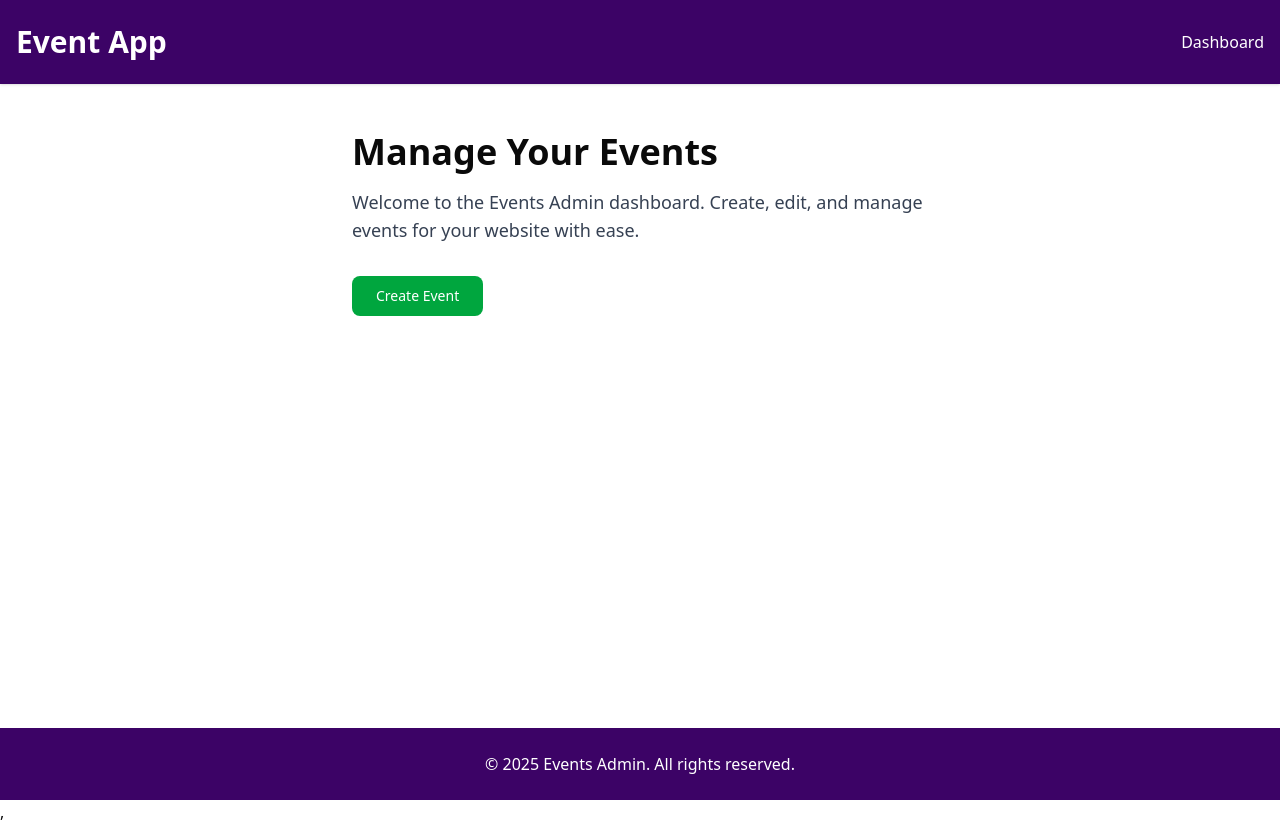
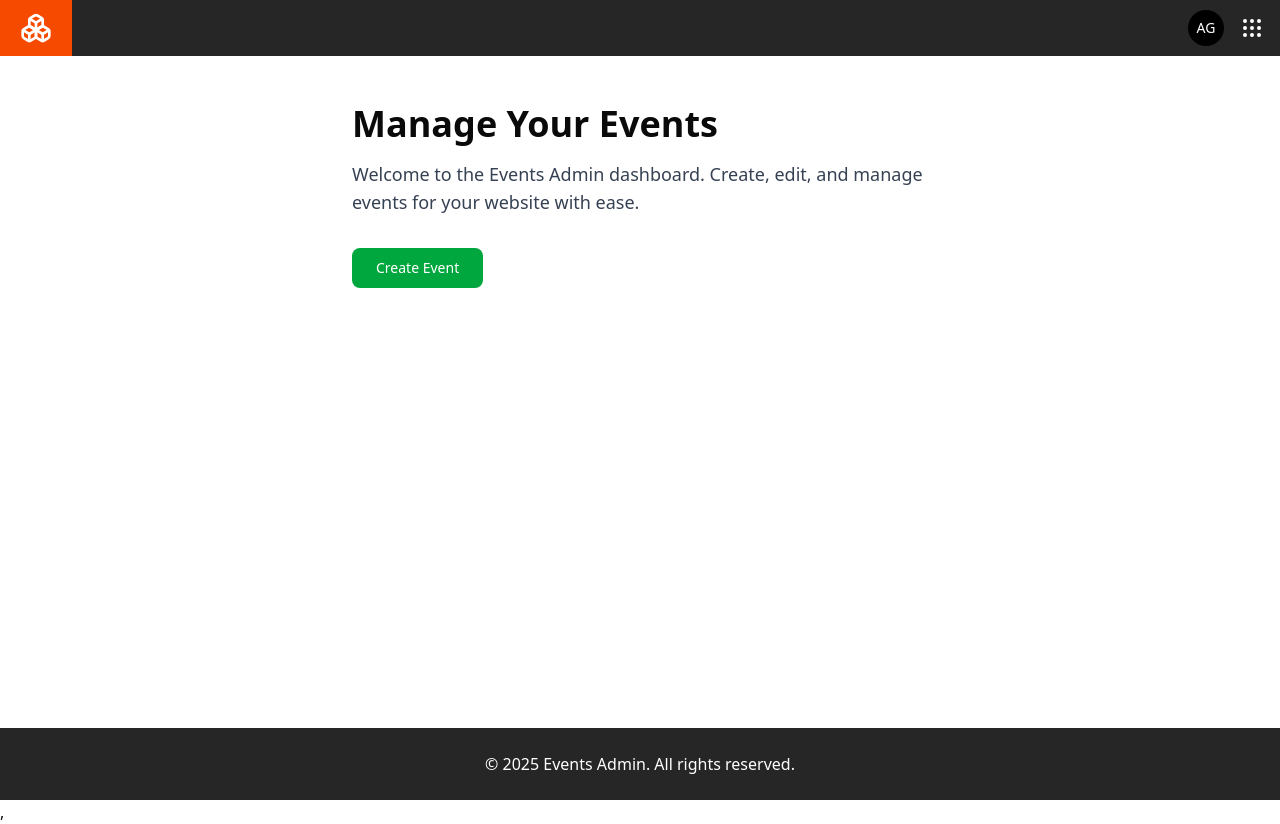
Before and after one commit to andrewgilliland/events-app, a React (Vite) app: page / in a window 1280 px wide. Built offline with nearby package versions, Linux system fonts and the light colour scheme.

Commit message:
feat: adds Popover and updates Header

```diff
--- a/package.json
+++ b/package.json
@@ -10,6 +10,7 @@
     "preview": "vite preview"
   },
   "dependencies": {
+    "@radix-ui/react-popover": "^1.1.15",
     "@radix-ui/react-slot": "^1.2.3",
     "@tailwindcss/vite": "^4.1.14",
     "class-variance-authority": "^0.7.1",
--- a/src/components/Footer.tsx
+++ b/src/components/Footer.tsx
@@ -1,6 +1,6 @@
 function Footer() {
   return (
-    <footer className="bg-primary  py-6 mt-12">
+    <footer className="bg-neutral-800 py-6 mt-12">
       <div className="container mx-auto px-4 text-center text-white">
         &copy; {new Date().getFullYear()} Events Admin. All rights reserved.
       </div>
--- a/src/components/Header.tsx
+++ b/src/components/Header.tsx
@@ -1,14 +1,51 @@
 import { Link } from "react-router";
+import { Boxes, Grip } from "lucide-react";
+import { Button } from "@/components/ui/button";
+import {
+  Popover,
+  PopoverContent,
+  PopoverTrigger,
+} from "@/components/ui/popover";
 
 function Header() {
   return (
-    <header className="bg-primary text-white py-6 shadow">
-      <div className="container mx-auto px-4 flex justify-between items-center">
-        <h1 className="text-3xl font-bold">
-          <Link to="/">Event App</Link>
-        </h1>
-        <nav className="flex gap-4">
-          <Link to="/dashboard">Dashboard</Link>
+    <header className="bg-neutral-800 text-white ">
+      <div className="flex justify-between items-center">
+        <div className="bg-primary px-5 py-3">
+          <Link to="/">
+            <Boxes className="h-8 w-8" />
+          </Link>
+        </div>
+        <nav className="flex items-center gap-4 mr-4">
+          <Popover>
+            <PopoverTrigger asChild>
+              <Button variant="avatar">AG</Button>
+            </PopoverTrigger>
+            <PopoverContent className="w-80 shadow-none border border-black">
+              <div className="grid gap-4">
+                <div className="space-y-2">
+                  <h4 className="leading-none font-medium">User</h4>
+                  <p className="text-muted-foreground text-sm">Admin User</p>
+                </div>
+                <Button variant="black" size="sm" className="w-full">
+                  Sign Out
+                </Button>
+              </div>
+            </PopoverContent>
+          </Popover>
+
+          <Popover>
+            <PopoverTrigger asChild>
+              <Grip className="h-6 w-6" />
+            </PopoverTrigger>
+            <PopoverContent className="w-80 shadow-none border border-black">
+              <div className="grid gap-4">
+                <div className="space-y-2">
+                  <h4 className="leading-none font-medium">App Settings</h4>
+                </div>
+              </div>
+            </PopoverContent>
+          </Popover>
         </nav>
       </div>
     </header>
--- a/src/components/ui/button.tsx
+++ b/src/components/ui/button.tsx
@@ -1,8 +1,8 @@
-import * as React from "react"
-import { Slot } from "@radix-ui/react-slot"
-import { cva, type VariantProps } from "class-variance-authority"
+import * as React from "react";
+import { Slot } from "@radix-ui/react-slot";
+import { cva, type VariantProps } from "class-variance-authority";
 
-import { cn } from "@/lib/utils"
+import { cn } from "@/lib/utils";
 
 const buttonVariants = cva(
   "inline-flex items-center justify-center gap-2 whitespace-nowrap rounded-md text-sm font-medium transition-all disabled:pointer-events-none disabled:opacity-50 [&_svg]:pointer-events-none [&_svg:not([class*='size-'])]:size-4 shrink-0 [&_svg]:shrink-0 outline-none focus-visible:border-ring focus-visible:ring-ring/50 focus-visible:ring-[3px] aria-invalid:ring-destructive/20 dark:aria-invalid:ring-destructive/40 aria-invalid:border-destructive",
@@ -19,12 +19,14 @@ const buttonVariants = cva(
         ghost:
           "hover:bg-accent hover:text-accent-foreground dark:hover:bg-accent/50",
         link: "text-primary underline-offset-4 hover:underline",
+        avatar: "rounded-full bg-black p-0.5 h-9 w-9",
+        black: "bg-black text-white hover:bg-black/90",
+        // icon: "bg-transparent hover:bg-accent hover:text-accent-foreground",
       },
       size: {
         default: "h-9 px-4 py-2 has-[>svg]:px-3",
         sm: "h-8 rounded-md gap-1.5 px-3 has-[>svg]:px-2.5",
         lg: "h-10 rounded-md px-6 has-[>svg]:px-4",
-        icon: "size-9",
       },
     },
     defaultVariants: {
@@ -32,7 +34,7 @@ const buttonVariants = cva(
       size: "default",
     },
   }
-)
+);
 
 function Button({
   className,
@@ -42,9 +44,9 @@ function Button({
   ...props
 }: React.ComponentProps<"button"> &
   VariantProps<typeof buttonVariants> & {
-    asChild?: boolean
+    asChild?: boolean;
   }) {
-  const Comp = asChild ? Slot : "button"
+  const Comp = asChild ? Slot : "button";
 
   return (
     <Comp
@@ -52,7 +54,7 @@ function Button({
       className={cn(buttonVariants({ variant, size, className }))}
       {...props}
     />
-  )
+  );
 }
 
-export { Button, buttonVariants }
+export { Button, buttonVariants };
--- /dev/null
+++ b/src/components/ui/popover.tsx
@@ -0,0 +1,48 @@
+"use client";
+
+import * as React from "react";
+import * as PopoverPrimitive from "@radix-ui/react-popover";
+
+import { cn } from "@/lib/utils";
+
+function Popover({
+  ...props
+}: React.ComponentProps<typeof PopoverPrimitive.Root>) {
+  return <PopoverPrimitive.Root data-slot="popover" {...props} />;
+}
+
+function PopoverTrigger({
+  ...props
+}: React.ComponentProps<typeof PopoverPrimitive.Trigger>) {
+  return <PopoverPrimitive.Trigger data-slot="popover-trigger" {...props} />;
+}
+
+function PopoverContent({
+  className,
+  align = "center",
+  sideOffset = 4,
+  ...props
+}: React.ComponentProps<typeof PopoverPrimitive.Content>) {
+  return (
+    <PopoverPrimitive.Portal>
+      <PopoverPrimitive.Content
+        data-slot="popover-content"
+        align={align}
+        sideOffset={sideOffset}
+        className={cn(
+          "bg-popover text-popover-foreground data-[state=open]:animate-in data-[state=closed]:animate-out data-[state=closed]:fade-out-0 data-[state=open]:fade-in-0 data-[state=closed]:zoom-out-95 data-[state=open]:zoom-in-95 data-[side=bottom]:slide-in-from-top-2 data-[side=left]:slide-in-from-right-2 data-[side=right]:slide-in-from-left-2 data-[side=top]:slide-in-from-bottom-2 z-50 w-72 origin-(--radix-popover-content-transform-origin) rounded-md border p-4 shadow-md outline-hidden",
+          className
+        )}
+        {...props}
+      />
+    </PopoverPrimitive.Portal>
+  );
+}
+
+function PopoverAnchor({
+  ...props
+}: React.ComponentProps<typeof PopoverPrimitive.Anchor>) {
+  return <PopoverPrimitive.Anchor data-slot="popover-anchor" {...props} />;
+}
+
+export { Popover, PopoverTrigger, PopoverContent, PopoverAnchor };
--- a/src/styles/index.css
+++ b/src/styles/index.css
@@ -49,7 +49,7 @@
   --card-foreground: oklch(0.145 0 0);
   --popover: oklch(1 0 0);
   --popover-foreground: oklch(0.145 0 0);
-  --primary: var(--color-purple-950);
+  --primary: var(--color-orange-600);
   --primary-foreground: oklch(0.985 0 0);
   --secondary: var(--color-green-600);
   --secondary-foreground: var(--color-white);
```
Also changed, not shown: 1 other file (tests, documents, lock files or other folders).
